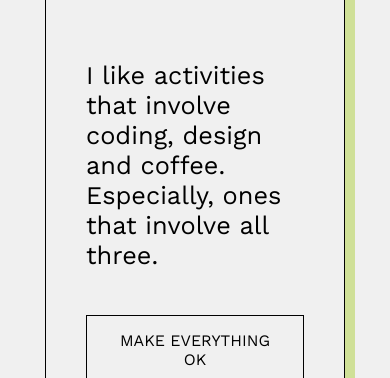
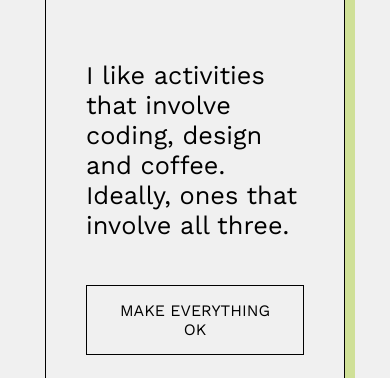
Before and after one commit to xina-space/profile, a plain HTML site: page index.html in a window 390 px wide. Shown: the part 466-844 px from the top of the page. Drawn offline with nearby package versions, Linux system fonts and the light colour scheme.

Commit message:
fixed mobile view for photo and text

```diff
--- a/index.html
+++ b/index.html
@@ -24,7 +24,7 @@
               </div>
             <div class="intro-description">
               <p>
-                I like activities that involve coding, design and coffee. Especially, ones that involve all three.
+                I like activities that involve coding, design and coffee. Ideally, ones that involve all three.
               </p>
             </div>
               <div class="intro-button">
```
